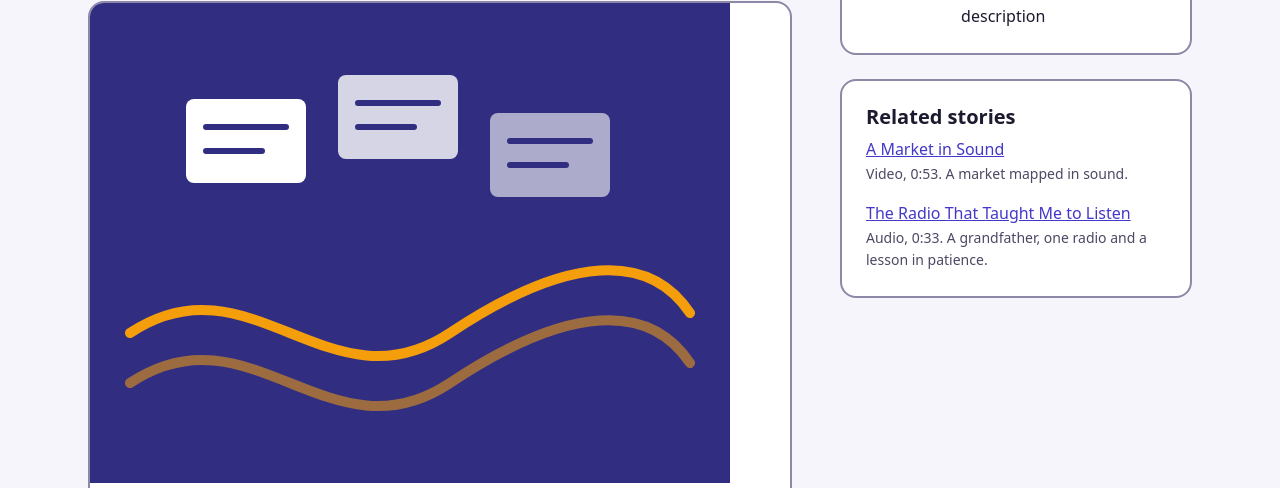
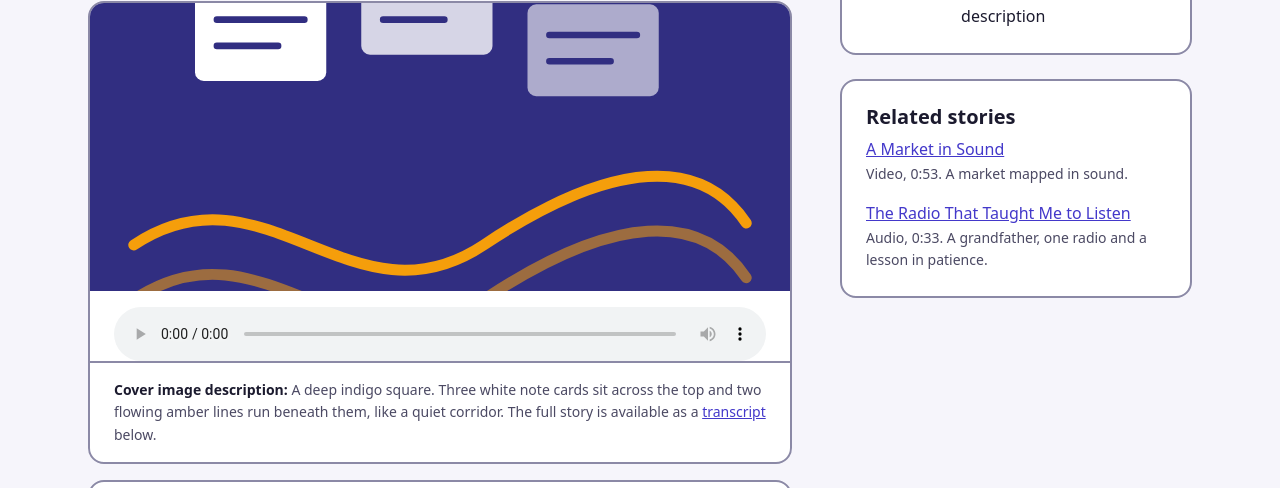
Before and after one commit to nezyman/storycast, a website: page story/night-shift-letters.html in a window 1280 px wide. Shown: the part 307-795 px from the top of the page. Drawn offline with nearby package versions, Linux system fonts and the light colour scheme; files that its build step writes are made by us from their sources.

Commit message:
style: add audio player and cover image styles

```diff
--- a/sass/_story.scss
+++ b/sass/_story.scss
@@ -112,3 +112,20 @@
   color: colors.$muted;
   font-size: t.$text-sm;
 }
+
+.media-figure > img {
+  display: block;
+  width: 100%;
+  max-height: 18rem;
+  object-fit: cover;
+}
+
+.audio-player {
+  padding: s.$space-sm s.$space-md 0;
+}
+
+.audio-player audio {
+  display: block;
+  width: 100%;
+  min-height: s.$target-size;
+}
```
